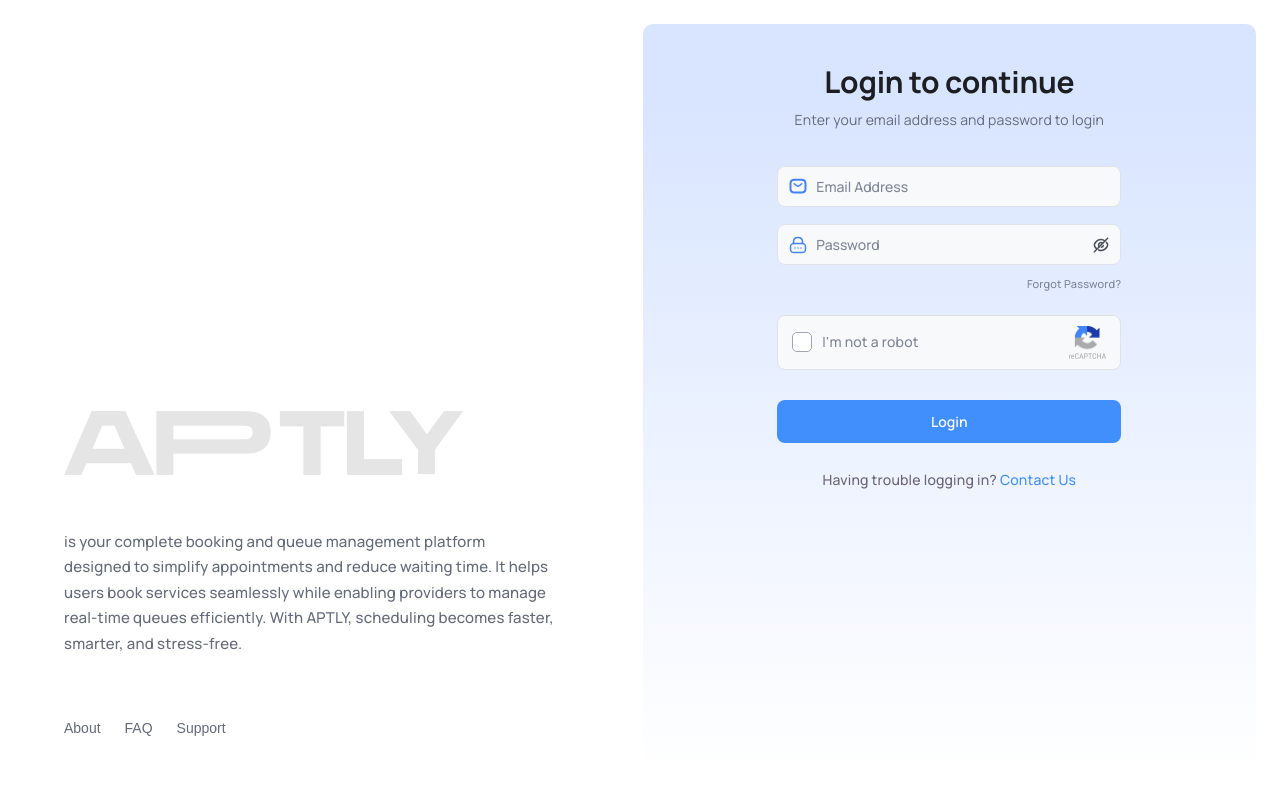
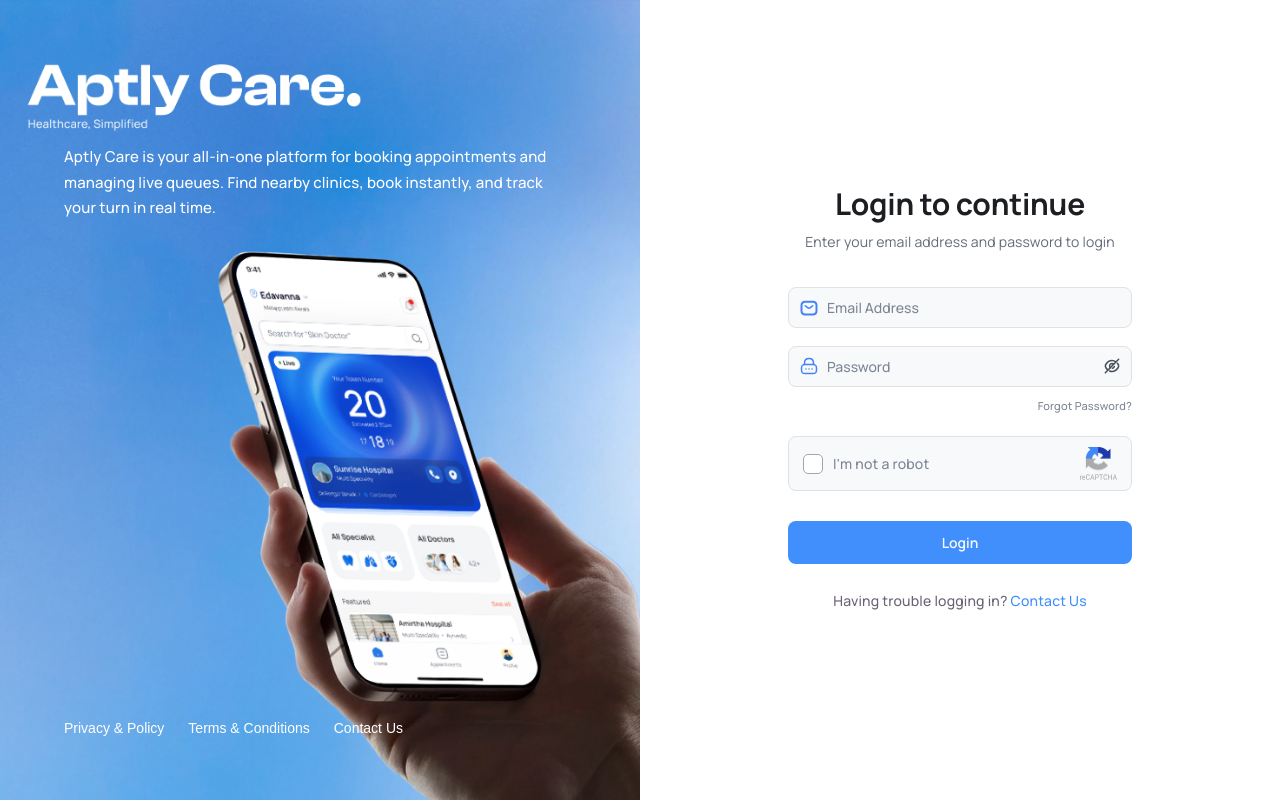
Before and after one commit to devaamir/aptly-clinic, a React (Vite) app: page / in a window 1280 px wide. Built offline with nearby package versions, Linux system fonts and the light colour scheme; no server answers.

Commit message:
bug fixes

```diff
--- a/src/components/AuthLayout.tsx
+++ b/src/components/AuthLayout.tsx
@@ -1,5 +1,6 @@
 import type { FC, ReactNode } from 'react'
 import logo from '../assets/images/logo.png'
+import spotlightImg from '../assets/images/login-spotlight.jpg'
 import { colors } from '../styles/colors'
 import '../pages/Login.css'
 
@@ -11,27 +12,25 @@
   return (
     <div className="login-screen">
       {/* Left Side */}
-      <div className="login-left" style={{ backgroundColor: colors.primary }}>
+      <div className="login-left" style={{ backgroundColor: colors.primary, backgroundImage: `url(${spotlightImg})`, backgroundSize: 'cover', backgroundPosition: 'center' }}>
         <div className="login-left-content">
-          <img src={logo} alt="Aptly" className="brand-logo" />
-          <p className="tagline" style={{ color: colors.textSecondary }}>
-            is your complete booking and queue management platform designed to
-            simplify appointments and reduce waiting time. It helps users book
-            services seamlessly while enabling providers to manage real-time
-            queues efficiently. With APTLY, scheduling becomes faster, smarter,
-            and stress-free.
-          </p>
+          <div>
+            {/* <img src={logo} alt="Aptly" className="brand-logo" /> */}
+            <p className="tagline" style={{ color: '#ffffff', marginTop: 80 }}>
+              Aptly Care is your all-in-one platform for booking appointments and managing live queues. Find nearby clinics, book instantly, and track your turn in real time.
+            </p>
+          </div>
           <div className="left-actions">
-            <button>About</button>
-            <button>FAQ</button>
-            <button>Support</button>
+            <button>Privacy & Policy</button>
+            <button>Terms & Conditions</button>
+            <button>Contact Us</button>
           </div>
         </div>
       </div>
 
       {/* Right Side */}
       <div className="login-right">
-        <div className="right-wrapper" style={{ background: colors.rightBg }}>
+        <div className="right-wrapper" style={{ background: '#ffffff' }}>
           <div className="login-form">
             {children}
           </div>
--- a/src/pages/Appointments.tsx
+++ b/src/pages/Appointments.tsx
@@ -22,7 +22,7 @@
 import userProfileImg from '../assets/images/user-profile.png'
 
 const to12h = (t: string) => {
-  const [h, m] = t.split(':').map(Number)
+  const [h, m] = t.slice(0, 5).split(':').map(Number)
   const ampm = h >= 12 ? 'PM' : 'AM'
   return `${h % 12 || 12}:${String(m).padStart(2, '0')} ${ampm}`
 }
@@ -37,7 +37,7 @@
   dob: a.patient.dateOfBirth,
   age: new Date().getFullYear() - new Date(a.patient.dateOfBirth).getFullYear(),
   date: new Date(a.appointmentDate).toLocaleDateString('en-US', { month: 'short', day: '2-digit', year: 'numeric' }),
-  session: `${a.schedule.startTime.slice(0, 5)} – ${a.schedule.stopTime.slice(0, 5)}`,
+  session: `${to12h(a.schedule.startTime)} – ${to12h(a.schedule.stopTime)}`,
   token: String(a.tokenNumber).padStart(2, '0'),
   doctor: a.doctor.name,
   doctorAvatar: a.doctor.profilePicture || doctorProfileImg,
--- a/src/pages/Auth.tsx
+++ b/src/pages/Auth.tsx
@@ -92,7 +92,7 @@
           </div>
 
           {error && <p style={{ color: '#F04438', fontSize: 13, marginBottom: 8, fontFamily: 'Manrope' }}>{error}</p>}
-          <Button label={loading ? 'Logging in...' : 'Login'} style={{ marginBottom: '24px' }} onClick={handleLogin} />          <p className="trouble-text">Having trouble logging in? <a href="#">Contact Us</a></p>
+          <Button label={loading ? 'Logging in...' : 'Login'} style={{ marginBottom: '24px' }} onClick={handleLogin} />          <p className="trouble-text">Having trouble logging in? <a href="https://wa.me/919778798511" target="_blank" rel="noreferrer">Contact Us</a></p>
         </>
       )}
 
--- a/src/pages/Login.css
+++ b/src/pages/Login.css
@@ -7,7 +7,7 @@
 .login-left {
   width: 50%;
   display: flex;
-  align-items: flex-end;
+  align-items: flex-start;
   justify-content: flex-start;
   padding: 64px;
   box-sizing: border-box;
@@ -15,6 +15,10 @@
 
 .login-left-content {
   width: 100%;
+  height: 100%;
+  display: flex;
+  flex-direction: column;
+  justify-content: space-between;
 }
 
 .brand-logo {
@@ -40,35 +44,30 @@
   padding: 0;
   border: none;
   background: transparent;
-  color: var(--color-textSecondary);
+  color: #ffffff;
   font-size: 14px;
   font-weight: 500;
   cursor: pointer;
 }
 
 .left-actions button:hover {
-  color: var(--color-textHover);
+  opacity: 0.8;
 }
 
 .login-right {
   width: 50%;
   display: flex;
-  align-items: stretch;
+  align-items: center;
   justify-content: center;
-  padding: 24px;
-  overflow: hidden;
 }
 
 .right-wrapper {
   width: 100%;
   height: 100%;
   display: flex;
-  align-items: flex-start;
+  align-items: center;
   justify-content: center;
-  border-radius: 10px;
-  overflow-y: auto;
-  padding: 40px 24px;
-  box-sizing: border-box;
+  /* border-radius: 10px; */
 }
 
 .login-form {
```
Also changed, not shown: src/assets/images/login-spotlight.jpg (added).
